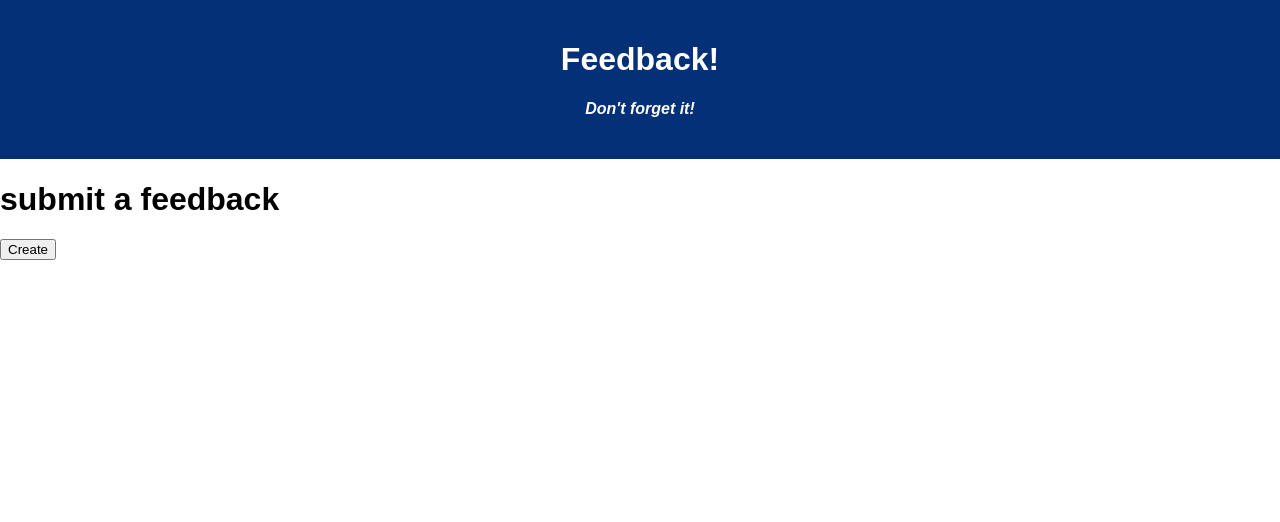
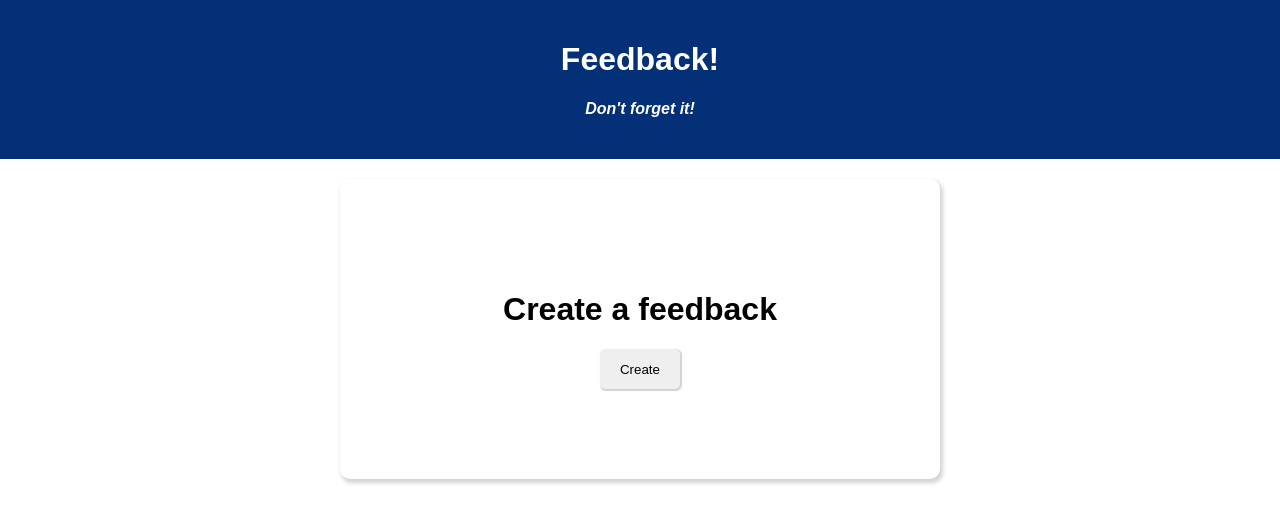
Before and after one commit to justPeterLee/weekend-redux-feedback-loop, a React (Create React App) app: page / in a window 1280 px wide. Shown: the top 522 px of the page. Built offline with nearby package versions, Linux system fonts and the light colour scheme.

Commit message:
finished

```diff
--- a/src/components/CreateFeedback/CreateFeedback.jsx
+++ b/src/components/CreateFeedback/CreateFeedback.jsx
@@ -1,15 +1,17 @@
 import { useHistory } from "react-router-dom";
 function CreateFeedback() {
-    const history = useHistory();
+  const history = useHistory();
 
-    const nextPageHandler = () => {
-     history.push('/feedback/feeling')
-    }
+  const nextPageHandler = () => {
+    history.push("/feedback/feeling");
+  };
   return (
-    <>
-      <h1>submit a feedback</h1>
-      <button onClick={nextPageHandler}> Create </button>
-    </>
+    <div className="start-container">
+      <h1>Create a feedback</h1>
+      <div>
+        <button onClick={nextPageHandler} className="start-button"> Create </button>
+      </div>
+    </div>
   );
 }
 
--- /dev/null
+++ b/src/components/Modal/Modal.css
@@ -0,0 +1,21 @@
+.start-container{
+    display: flex;
+    flex-direction: column;
+    justify-content: center;
+    align-items: center;
+    margin: auto;
+    border-radius: 10px;
+    box-shadow: 2px 3px 4px 1px #D3D3D3;
+
+    width:600px;
+    height: 300px;
+
+}
+
+.start-button{
+    width: 80px;
+    height: 40px;
+    border: none;
+    border-radius: 5px;
+    box-shadow: 1px 1px 1px 1px #D3D3D3;
+}
--- a/src/components/Modal/Modal.jsx
+++ b/src/components/Modal/Modal.jsx
@@ -1,5 +1,7 @@
 import { useSelector, useDispatch } from "react-redux";
 import { useHistory } from "react-router-dom";
+
+import "./Modal.css";
 function Modal() {
   const history = useHistory();
 
@@ -18,14 +20,18 @@ function Modal() {
     }
   };
   return (
-    <div>
+    <div className="start-container">
       {pageCondition ? (
-        <h1>FeedBack Sent!</h1>
+        <h1 className="start-header">FeedBack Sent!</h1>
       ) : (
-        <h1>Feedback was unable to send</h1>
+        <h1 className="start-header">Feedback was unable to send</h1>
       )}
 
-      <button onClick={newFeedback}>Leave New Feedback</button>
+      <div>
+        <button onClick={newFeedback} className="start-button">
+          Leave New Feedback
+        </button>
+      </div>
     </div>
   );
 }
```
